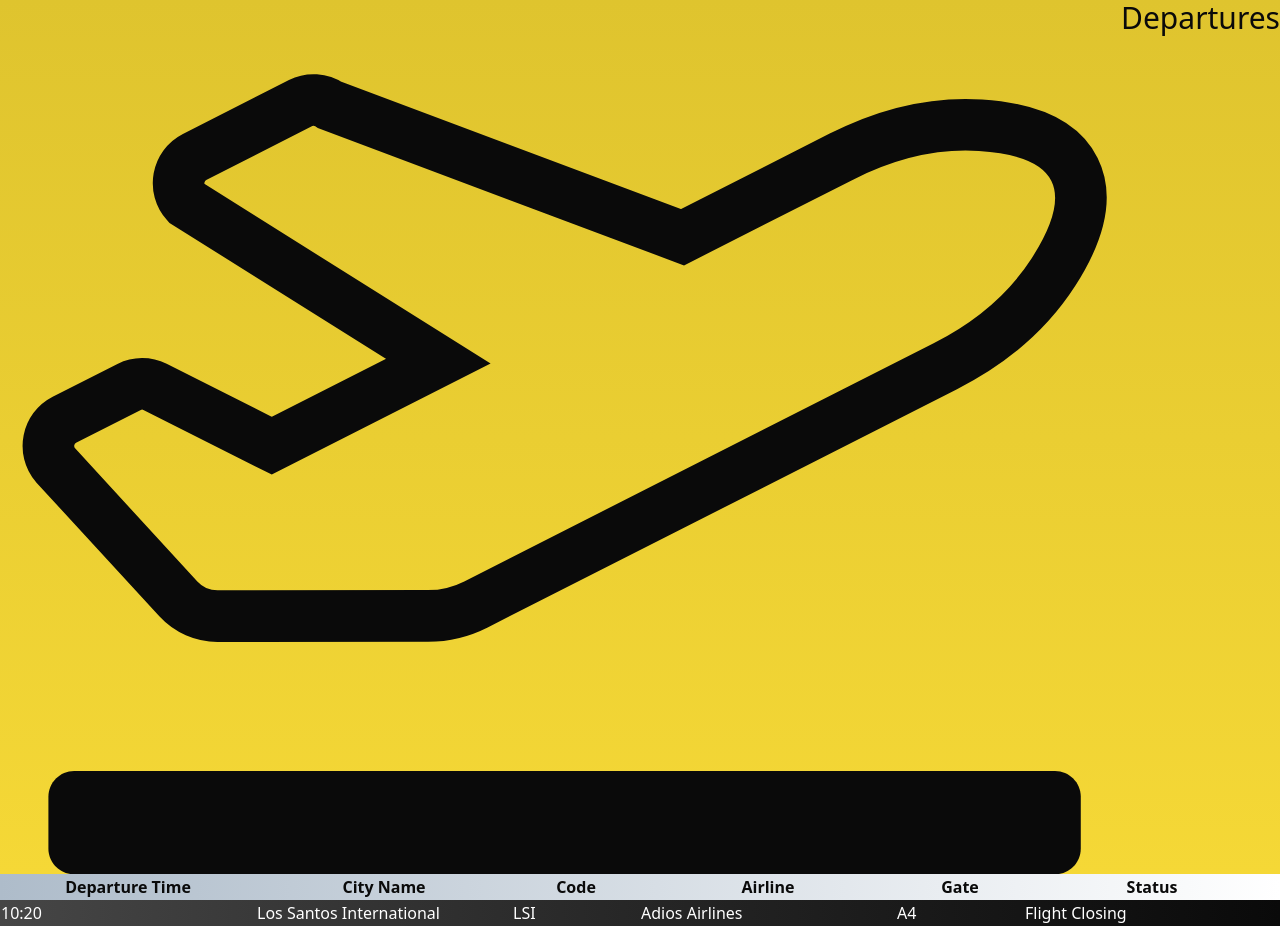
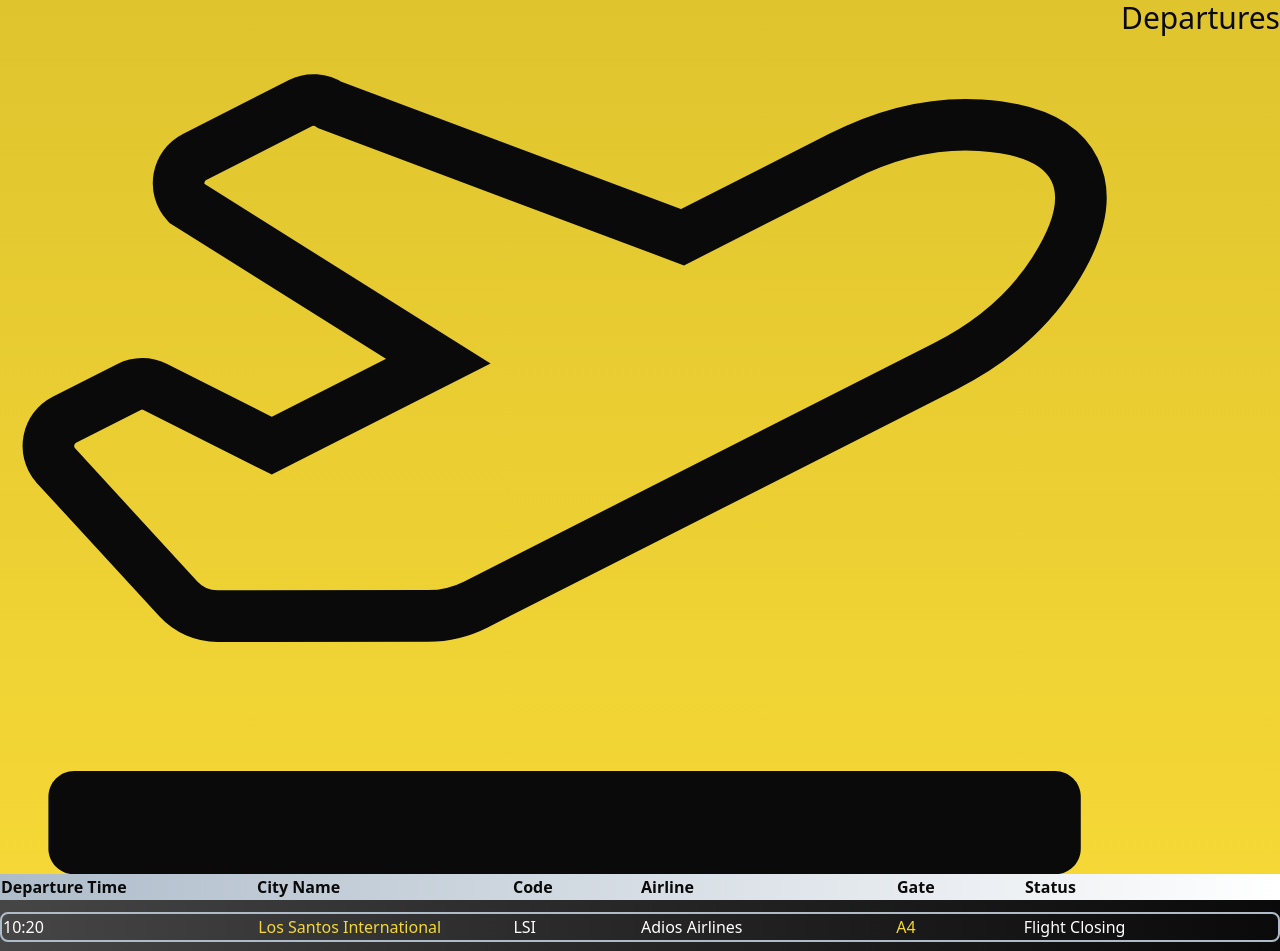
Before and after one commit to JamesManningR/DeparturesBoardVue2, a Vue app: page / in a window 1280 px wide. Shown: the top 951 px of the page. Before the commit the page ends 926 px from the top, so only its background shows below. Built offline with nearby package versions, Linux system fonts and the light colour scheme.

Commit message:
Added spacing to departured table

```diff
--- a/src/components/departures/DeparturesTable.vue
+++ b/src/components/departures/DeparturesTable.vue
@@ -3,8 +3,8 @@
 <template>
   <div class="from-dark bg-gradient-to-r to-black text-white">
     <table class="flex flex-col">
-      <thead class="from-light flex bg-gradient-to-r to-white text-black">
-        <tr class="container mx-auto grid grid-cols-10">
+      <thead class="from-light mb-3 flex bg-gradient-to-r to-white text-black">
+        <tr class="container mx-auto grid grid-cols-10 text-left">
           <th class="md:col-span-2">Departure Time</th>
           <th class="md:col-span-2">City Name</th>
           <th>Code</th>
@@ -14,12 +14,14 @@
         </tr>
       </thead>
       <tbody>
-        <tr class="container mx-auto grid grid-cols-10">
+        <tr
+          class="text-bold border-light container mx-auto mb-3 grid grid-cols-10 rounded-lg border-2"
+        >
           <td class="md:col-span-2">10:20</td>
-          <td class="md:col-span-2">Los Santos International</td>
+          <td class="text-primary md:col-span-2">Los Santos International</td>
           <td>LSI</td>
           <td class="md:col-span-2">Adios Airlines</td>
-          <td>A4</td>
+          <td class="text-primary">A4</td>
           <td class="md:col-span-2">Flight Closing</td>
         </tr>
       </tbody>
```
